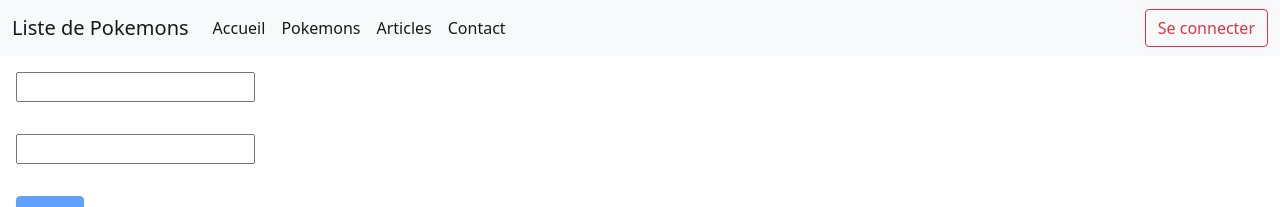
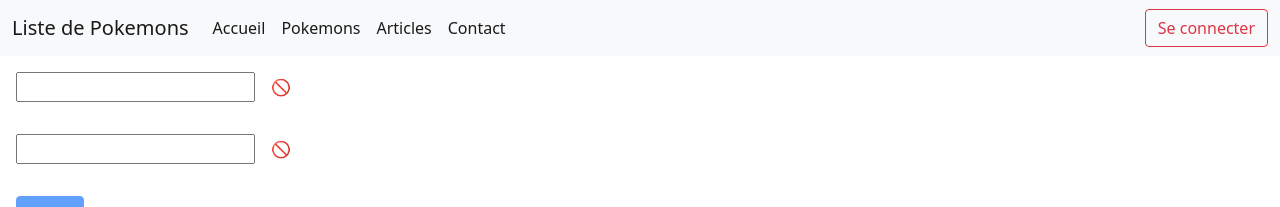
Before and after one commit to Franak007/pokemon-app, an Angular app: page /contact in a window 1280 px wide. Shown: the top 207 px of the page. Built offline with nearby package versions, Linux system fonts and the light colour scheme.

Commit message:
formulaire opérationnel avec vérif nb caractères

```diff
--- a/src/app/contact/contact.component.html
+++ b/src/app/contact/contact.component.html
@@ -1,5 +1,7 @@
 <form #contactForm="ngForm" (ngSubmit)="onSubmit(contactForm)">
-    <input type="text" class="m-3" name="username" ngModel required><br>
-    <input type="password" class="m-3" name="password" ngModel required><br>
+    <input type="text" class="m-3" name="username" ngModel required>
+    <span>{{emojiName}}</span><br>
+    <input type="password" class="m-3" name="password" ngModel required>
+    <span>{{emojiName}}</span><br>
     <button type="submit" [disabled]="!contactForm.valid" class="btn btn-primary m-3">Login</button>
 </form>
--- a/src/app/contact/contact.component.ts
+++ b/src/app/contact/contact.component.ts
@@ -7,8 +7,29 @@ import {NgForm} from "@angular/forms";
   styles: []
 })
 export class ContactComponent {
+
+  emojiName: string = "🚫";
+  emojiPassword: string = "🚫";
+
   onSubmit(form: NgForm) {
+    let username: string = form.value.username;
+    let password: string = form.value.password;
+
+    if (username.length <= 2) {
+      this.emojiName = "🚫";
+    } else {
+      this.emojiName = "🟢"
+    }
+
+    if (password.length > 6) {
+      this.emojiPassword = "🚫";
+    } else {
+      this.emojiPassword = "🟢"
+    }
+
+    console.log(form.value.username);
     console.log(form.value);
+    form.resetForm();
   }
 
   protected readonly onsubmit = onsubmit;
```
